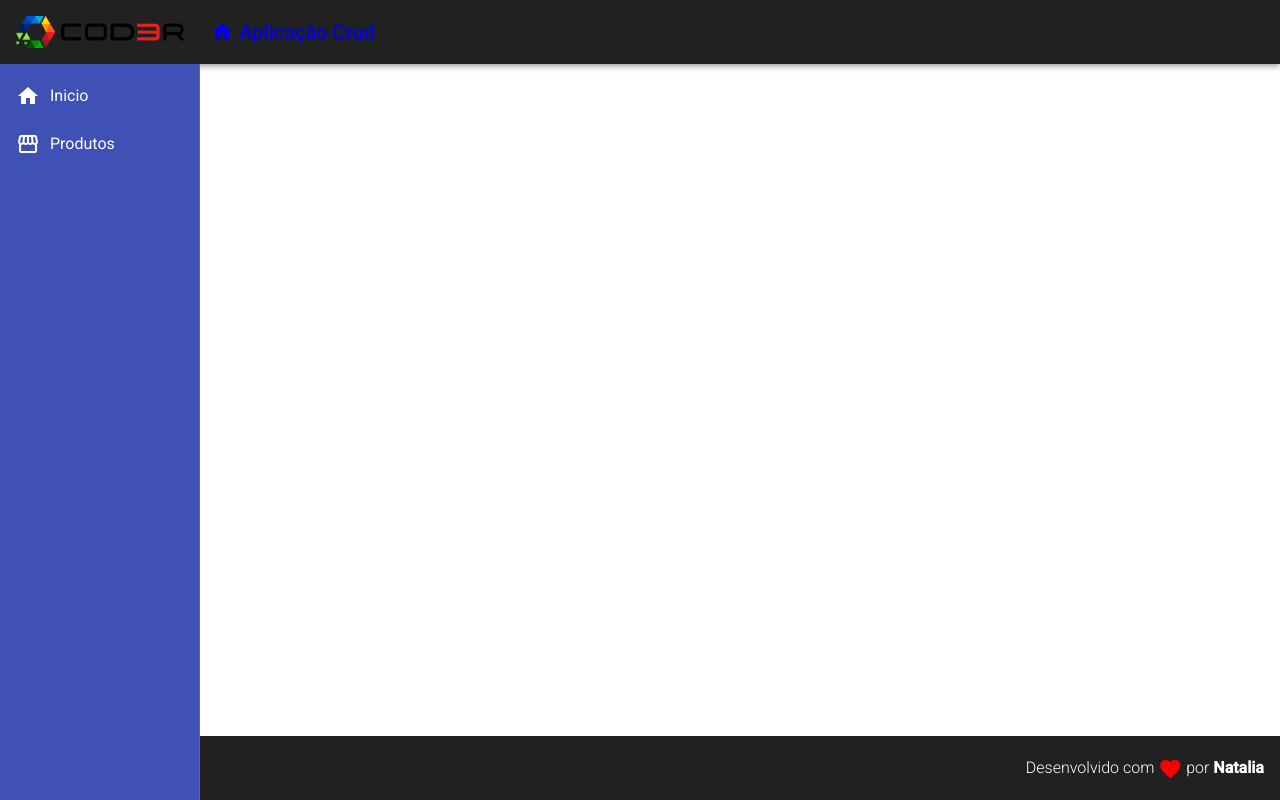
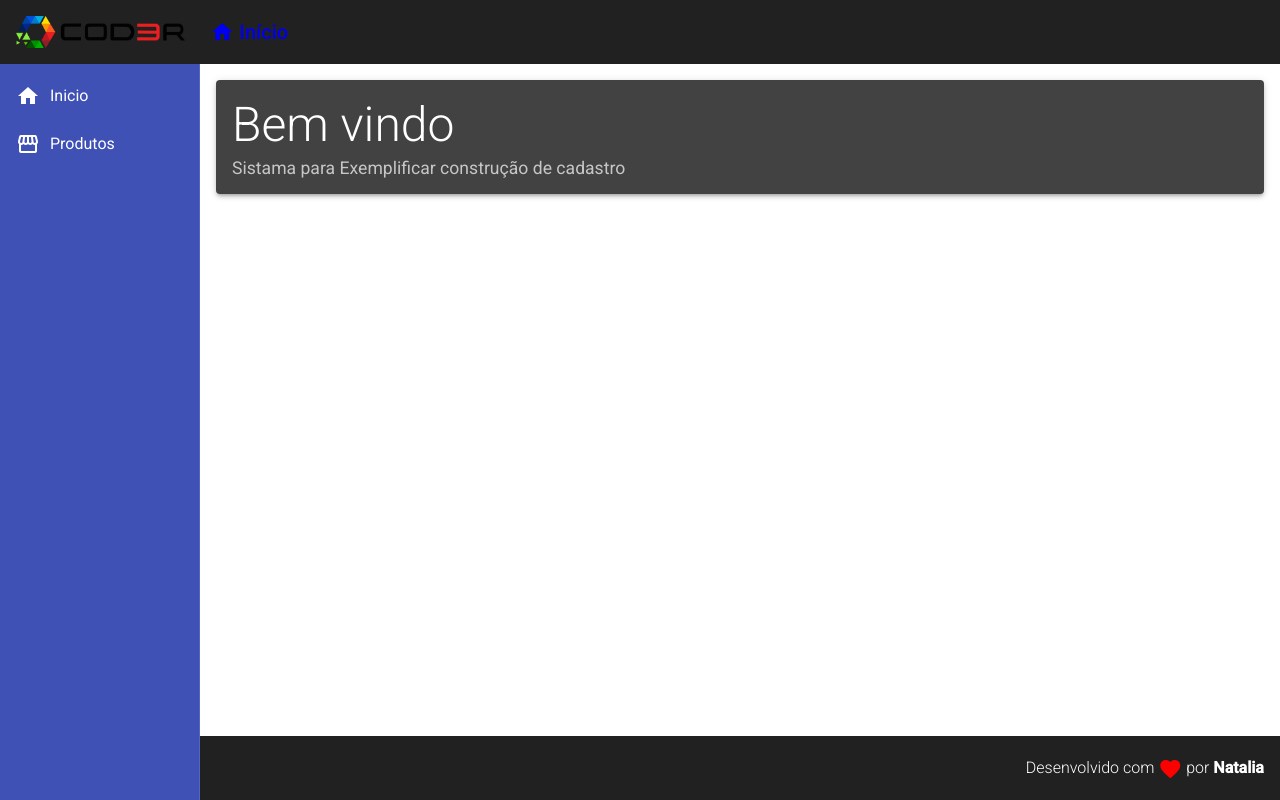
Before and after one commit to Natalialra/CRUD-ANGULAR, an Angular app: page / in a window 1280 px wide. Built offline with nearby package versions, Linux system fonts and the light colour scheme.

Commit message:
Construção view home

```diff
--- a/src/app/components/template/header/header.component.html
+++ b/src/app/components/template/header/header.component.html
@@ -9,7 +9,7 @@
             <i class="material-icons">
                 home
             </i>
-            Aplicação Crud
+            Início
         </a>
     </span>
 </mat-toolbar>
--- a/src/app/components/template/nav/nav.component.css
+++ b/src/app/components/template/nav/nav.component.css
@@ -11,3 +11,8 @@
 .sidenav i {
     padding-right: 10px;
 }
+
+.content {
+    padding: 16px;
+    background-color: #fff;
+}
--- a/src/app/components/template/nav/nav.component.html
+++ b/src/app/components/template/nav/nav.component.html
@@ -16,4 +16,7 @@
         </mat-nav-list>
 
     </mat-sidenav>
+    <mat-sidenav-content class="content">
+        <app-home></app-home>
+    </mat-sidenav-content>
 </mat-sidenav-container>
--- /dev/null
+++ b/src/app/views/home/home.component.css
@@ -0,0 +1,9 @@
+.home .title {
+    font-size: 3rem;
+    font-weight: 300;
+    line-height: 1.2;
+}
+
+.home .subtitle {
+    font-size: 1.1rem;
+}
--- /dev/null
+++ b/src/app/views/home/home.component.html
@@ -0,0 +1,4 @@
+<mat-card class="home mat-elevation-z3">
+    <mat-card-title class="title">Bem vindo</mat-card-title>
+    <mat-card-subtitle class="subtitle">Sistama para Exemplificar construção de cadastro</mat-card-subtitle>
+</mat-card>
--- /dev/null
+++ b/src/app/views/home/home.component.ts
@@ -0,0 +1,15 @@
+import { Component, OnInit } from '@angular/core';
+
+@Component({
+  selector: 'app-home',
+  templateUrl: './home.component.html',
+  styleUrls: ['./home.component.css']
+})
+export class HomeComponent implements OnInit {
+
+  constructor() { }
+
+  ngOnInit(): void {
+  }
+
+}
```
Also changed, not shown: src/app/app.module.ts (+6 -2 lines).
